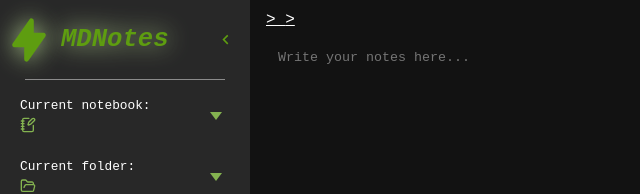
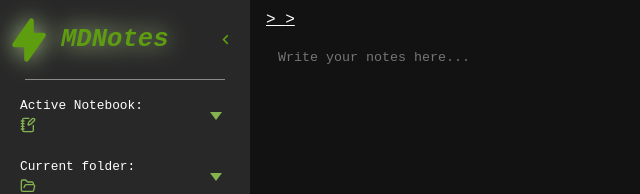
Before and after one commit to garrettmroberts/one-app-a-week, a React (Create React App) app in the folder markdown-notes/: page / in a window 1280 px wide. Shown: the top 194 px of the page, without its empty margins (0-640 px from the left). Built offline with nearby package versions, Linux system fonts and the light colour scheme.

Commit message:
dropdown component unit tests

```diff
--- a/markdown-notes/src/components/Dropdown.tsx
+++ b/markdown-notes/src/components/Dropdown.tsx
@@ -72,6 +72,7 @@ const Dropdown: FC<DropdownProps> = ({
     <div className="dropdown-container" ref={dropdownRef}>
       <div
         className="dropdown"
+        data-testid="dropdown-button"
         onClick={() => {
           setIsOpen(!isOpen);
         }}
@@ -89,7 +90,7 @@ const Dropdown: FC<DropdownProps> = ({
           <p className="dropdown__header__label">{label}</p>
           <div className="dropdown__header__title">
             <LuNotebookPen aria-hidden="true" />
-            <span>{activeElement}</span>
+            <span data-testid="dropdown-active-element">{activeElement}</span>
           </div>
         </div>
         <div
@@ -102,12 +103,13 @@ const Dropdown: FC<DropdownProps> = ({
         className={`dropdown__dropdown ${isOpen ? 'dropdown__dropdown--visible' : ''}`}
         role="listbox"
         aria-hidden={!isOpen}
+        data-testid="dropdown-list"
       >
         {elements
           .filter((ele) => ele !== activeElement)
           .map((ele) => (
             <div
-              className="dropdown__dropdown__notebook"
+              className="dropdown__dropdown__ele"
               key={ele}
               onClick={(e) => {
                 e.stopPropagation();
@@ -117,6 +119,7 @@ const Dropdown: FC<DropdownProps> = ({
               role="option"
               tabIndex={isOpen ? 0 : -1}
               aria-selected={false}
+              data-testid="dropdown-list-element"
             >
               <LuNotebook aria-hidden="true" />
               <span>{ele}</span>
--- a/markdown-notes/src/components/Navigator.tsx
+++ b/markdown-notes/src/components/Navigator.tsx
@@ -6,14 +6,15 @@ import {
   MdSettings,
   MdAdd
 } from 'react-icons/md';
-import NotebookFinder from './NotebookFinder';
 import FolderSelector from './FolderSelector';
 import PageSelector from './PageSelector';
 import React from 'react';
 import { useDirectoryContext } from '../hooks/useDirectoryContext';
+import Dropdown from './Dropdown';
 
 const Navigator = () => {
-  const { notebooks } = useDirectoryContext();
+  const { notebooks, activeNotebook, setActiveNotebook } =
+    useDirectoryContext();
   const [navWidth, setNavWidth] = useState(250);
   const [isCollapsed, setIsCollapsed] = useState(false);
   const [isDragging, setIsDragging] = useState(false);
@@ -88,7 +89,14 @@ const Navigator = () => {
         </button>
       </div>
       <div className="navigator__body">
-        <NotebookFinder />
+        <Dropdown
+          elements={notebooks}
+          activeElement={activeNotebook}
+          onSelect={(selected) => {
+            setActiveNotebook(selected);
+          }}
+          label="Active Notebook: "
+        />
         <FolderSelector />
         <PageSelector />
       </div>
--- /dev/null
+++ b/markdown-notes/src/styles/components/_dropdown.scss
@@ -0,0 +1,120 @@
+@use '../abstracts/variables' as *;
+
+.dropdown-container {
+  position: relative;
+}
+
+.dropdown {
+  margin: 12px 12px 0px 12px;
+  cursor: pointer;
+  position: relative;
+  transition: background-color 0.2s ease;
+  border-radius: 6px;
+
+  &:hover {
+    background-color: rgba(255, 255, 255, 0.05);
+
+    .dropdown__header__title {
+      transform: translateX(5px);
+      color: $clr-primary-a40;
+    }
+
+    .dropdown__chevron {
+      border-top-color: $clr-primary-a40;
+    }
+  }
+
+  &:focus {
+    outline: 2px solid $clr-primary-a40;
+    outline-offset: 2px;
+  }
+
+  &__header {
+    display: flex;
+    flex-direction: column;
+    padding: 8px;
+
+    &__label {
+      font-size: 0.8rem;
+      color: $clr-light-a0;
+      font-weight: 500;
+      margin: 0 0 4px 0;
+    }
+
+    &__title {
+      color: $clr-primary-a20;
+      display: flex;
+      align-items: center;
+      gap: 8px;
+      transition:
+        color 0.2s ease-out,
+        transform 0.2s ease-out;
+    }
+  }
+
+  &__chevron {
+    position: absolute;
+    right: 16px;
+    top: 50%;
+    transform: translateY(-50%);
+    border-left: 6px solid transparent;
+    border-right: 6px solid transparent;
+    border-top: 8px solid $clr-primary-a20;
+    transition:
+      transform 0.2s ease-out,
+      border-top-color 0.2s ease-out;
+
+    &--open {
+      transform: translateY(-50%) rotate(180deg);
+    }
+  }
+
+  &__dropdown {
+    margin: 0px 12px 8px 12px;
+    max-height: 0;
+    opacity: 0;
+    overflow: hidden;
+    transform: translateY(-10px);
+    transition:
+      max-height 0.3s cubic-bezier(0, 1, 0, 1),
+      opacity 0.2s ease-out,
+      transform 0.2s ease-out,
+      margin-top 0.2s ease-out;
+    border-radius: 6px;
+    background-color: rgba(0, 0, 0, 0.2);
+
+    &--visible {
+      max-height: 500px; // Setting a specific height for better animation
+      opacity: 1;
+      transform: translateY(0);
+      margin-top: 4px;
+      transition:
+        max-height 0.5s cubic-bezier(1, 0, 1, 0),
+        opacity 0.3s ease-out,
+        transform 0.3s ease-out;
+    }
+
+    &__ele {
+      display: flex;
+      gap: 8px;
+      align-items: center;
+      cursor: pointer;
+      padding: 10px 12px 10px 7px;
+      transition: all 0.2s ease;
+      color: $clr-light-a0;
+      border-radius: 4px;
+      margin: 4px 6px;
+
+      &:hover {
+        color: $clr-primary-a40;
+        background-color: rgba(255, 255, 255, 0.05);
+        padding-left: 12px;
+      }
+
+      &:focus {
+        outline: 2px solid $clr-primary-a40;
+        outline-offset: 2px;
+      }
+    }
+  }
+}
--- a/markdown-notes/src/styles/main.scss
+++ b/markdown-notes/src/styles/main.scss
@@ -7,6 +7,7 @@
 
 // Components
 @use 'components/bread-crumbs';
+@use 'components/dropdown';
 @use './components/editor';
 @use 'components/folder-selector';
 @use 'components/navigator';
```
Also changed, not shown: 1 other file (tests, documents, lock files or other folders).
